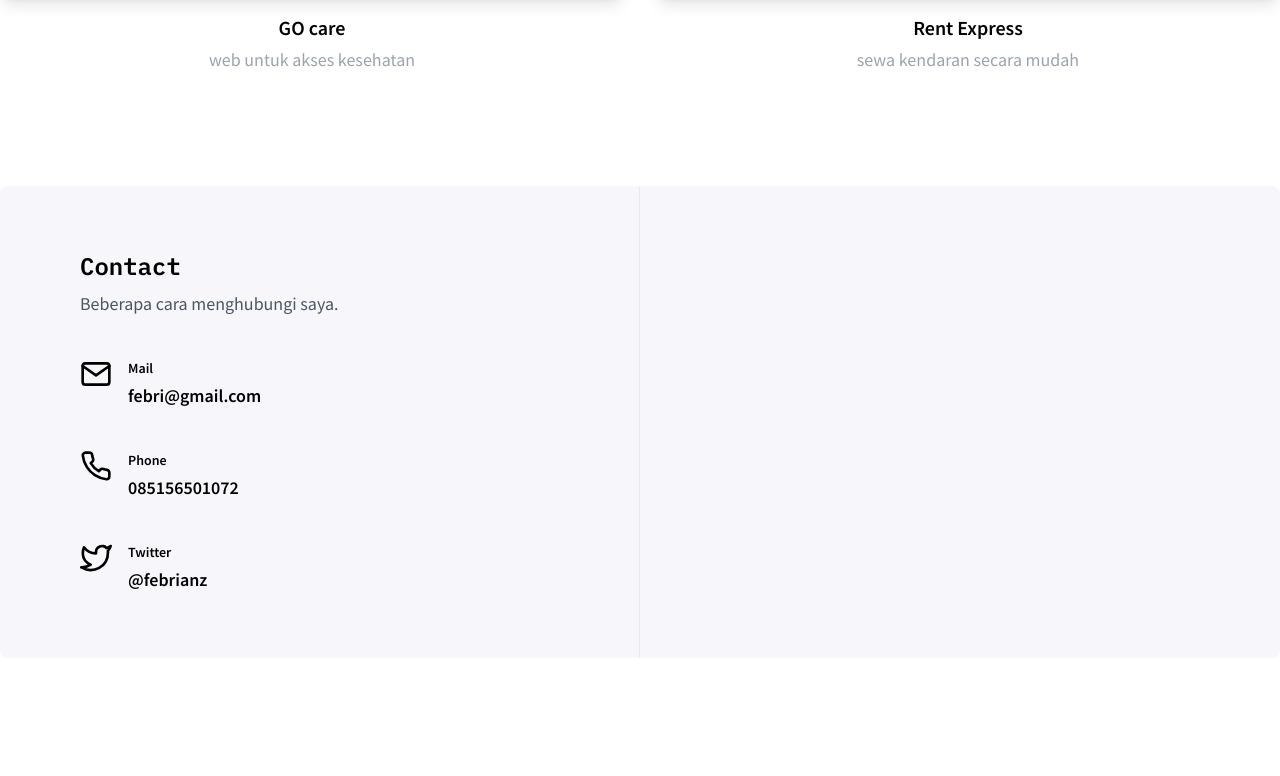
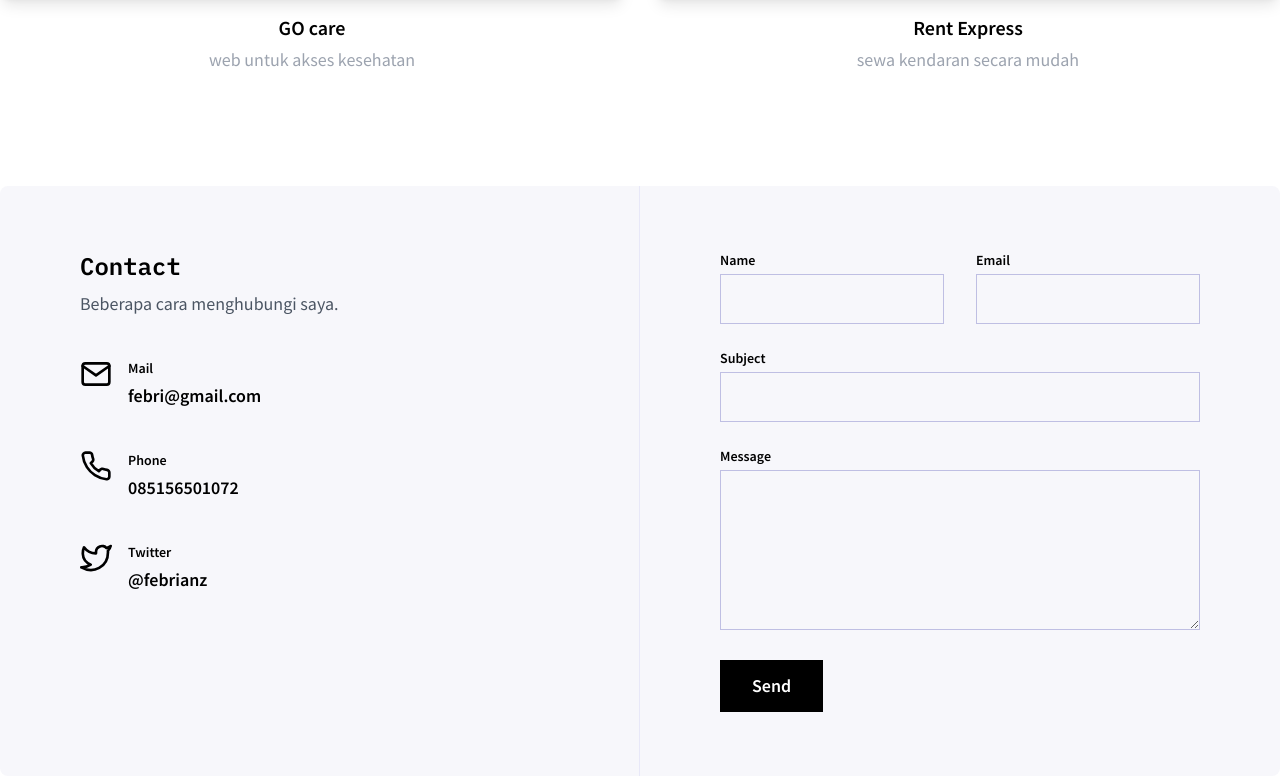
Before and after one commit to febriananur/Next-tail, a Next.js app: page / in a window 1280 px wide. Shown: the part 3694-4470 px from the top of the page. Before the commit the page ends 4352 px from the top, so only its background shows below. Built offline with nearby package versions, Linux system fonts and the light colour scheme.

Commit message:
progress field contact section

```diff
--- a/components/Button.js
+++ b/components/Button.js
@@ -1,14 +1,17 @@
-export default function Button({ className, variant, children }) {
+export default function Button({ className, variant, children, pill }) {
   const addClassName = className ? `${className}` : "";
   const variants = {
     "outline-yellow": `border border-yellow text-yellow-500`,
     yellow: "bg-yellow-500 text-black",
+    black: "bg-black text-white",
   };
   const pickedVariant = variants[variant];
 
   return (
     <a
-      className={`rounded-full py-3 px-8 font-semibold text-lg inline-block ${pickedVariant} ${addClassName}`}
+      className={` py-3 px-8 font-semibold text-lg inline-block ${
+        pill ? " rounded-full" : ""
+      } ${pickedVariant} ${addClassName}`}
     >
       {children}
     </a>
--- a/components/ContactSection.js
+++ b/components/ContactSection.js
@@ -1,6 +1,8 @@
 import SectionTitle from "./SectionTitle";
 import SectionParagraph from "./SectionParagraph";
 import ContactItem from "./ContactItem";
+import Field from "./Field";
+import Button from "./Button";
 
 export default function ContactSection() {
   return (
@@ -32,8 +34,28 @@ export default function ContactSection() {
             />
           </div>
         </div>
+        <div className="w-6/12">
+          <form className="py-16 px-20">
+            <div className="flex -mx-4">
+              <div className="w-6/12 px-4">
+                <Field label="Name" name="Name" type="text" />
+              </div>
+              <div className="w-6/12 px-4">
+                <Field label="Email" name="email" type="text" />
+              </div>
+            </div>
+            <Field label="Subject" name="subject" type="text" />
+            <Field
+              label="Message"
+              name="message"
+              type="textarea"
+              className="h-40"
+            />
+            {/* progress */}
+            <Button variant="black">Send</Button>
+          </form>
+        </div>
       </div>
-      <div className="w-6/12"></div>
     </section>
   );
 }
--- /dev/null
+++ b/components/Field.js
@@ -0,0 +1,24 @@
+export default function Field({ label, name, type, className }) {
+  const addClassName = className ? ` ${className}` : "";
+  const formControlClassName = `bg-transparent border border-primarygray-300 py-3 px-6 w-full ${addClassName}`;
+
+  return (
+    <div className="mb-6">
+      <label htmlFor={name} className="block mb-1 text-sm font-semibold">
+        {label}
+      </label>
+      {type === "text" && (
+        <input
+          type="text"
+          name={name}
+          id={name}
+          className={formControlClassName}
+        />
+      )}
+
+      {type === "textarea" && (
+        <textarea name={name} id={name} className={formControlClassName} />
+      )}
+    </div>
+  );
+}
--- a/components/Hero.js
+++ b/components/Hero.js
@@ -14,7 +14,7 @@ export default function Hero() {
             Sejak SMA mulai mendalami apa itu teknologi jaringan dan berpindah
             menjadi programmer pada saat Kuliah
           </p>
-          <Button variant="yellow" className="mt-14">
+          <Button pill variant="yellow" className="mt-14">
             Learn more
           </Button>
         </div>
--- a/components/Navbar.js
+++ b/components/Navbar.js
@@ -12,7 +12,9 @@ export default function Navbar() {
         <Nav />
       </div>
       <div className="w-3/12">
-        <Button variant="outline-yellow">Kontak</Button>
+        <Button pill variant="outline-yellow">
+          Kontak
+        </Button>
       </div>
     </div>
   );
--- a/tailwind.config.js
+++ b/tailwind.config.js
@@ -27,6 +27,7 @@ module.exports = {
         primarygray: {
           DEFAULT: "#F7F7FB",
           200: "#E8E8F8",
+          300: "#BFBFE3",
         },
       },
     },
```
